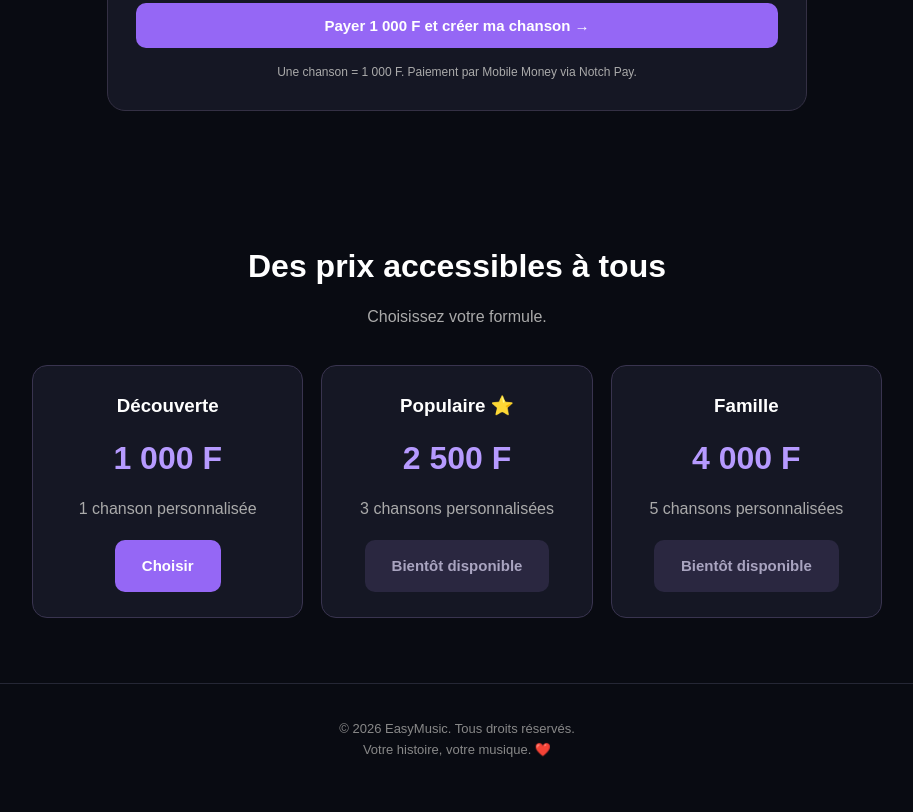
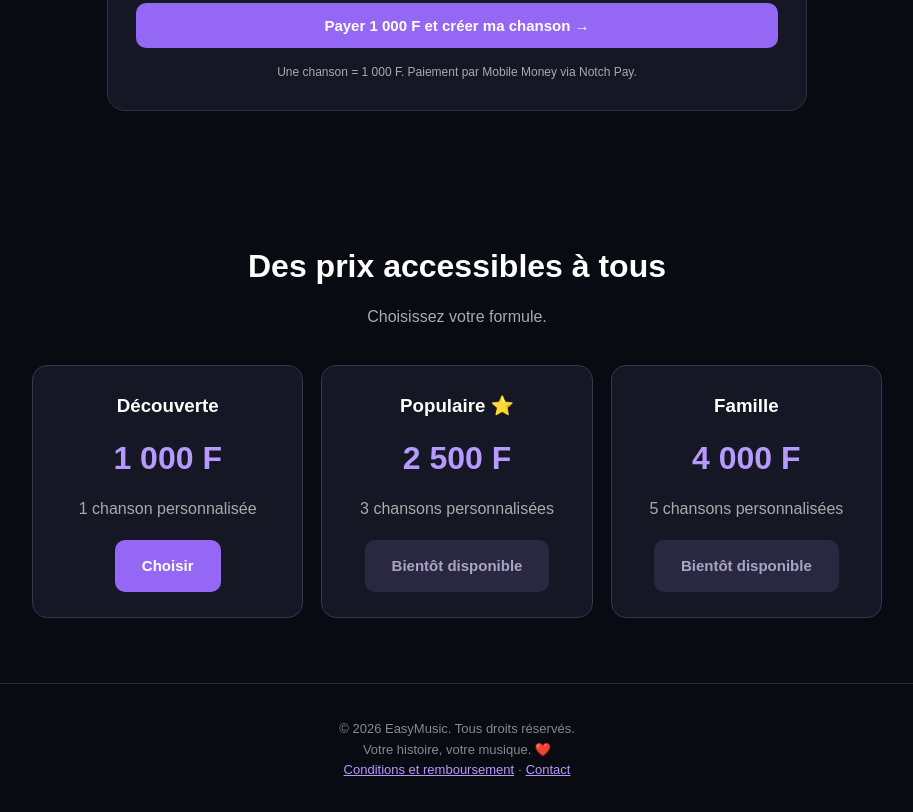
Before and after one commit to easymusic-africa/easymusic, a website: page index.html in a window 1280 px wide. Shown: the part 1731-2543 px from the top of the page, without its empty margins (183-1096 px from the left). Drawn offline with Linux system fonts and the light colour scheme.

Commit message:
Update index.html

```diff
--- a/index.html
+++ b/index.html
@@ -183,6 +183,7 @@ footer{text-align:center;padding:35px 15px;color:#888;border-top:1px solid #2527
 <footer>
 <p>© 2026 EasyMusic. Tous droits réservés.</p>
 <p>Votre histoire, votre musique. ❤️</p>
+<p><a href="/conditions.html" style="color:#b69aff">Conditions et remboursement</a> · <a href="mailto:fabricesaha@gmail.com" style="color:#b69aff">Contact</a></p>
 </footer>
 <script>
 (function () {
```
